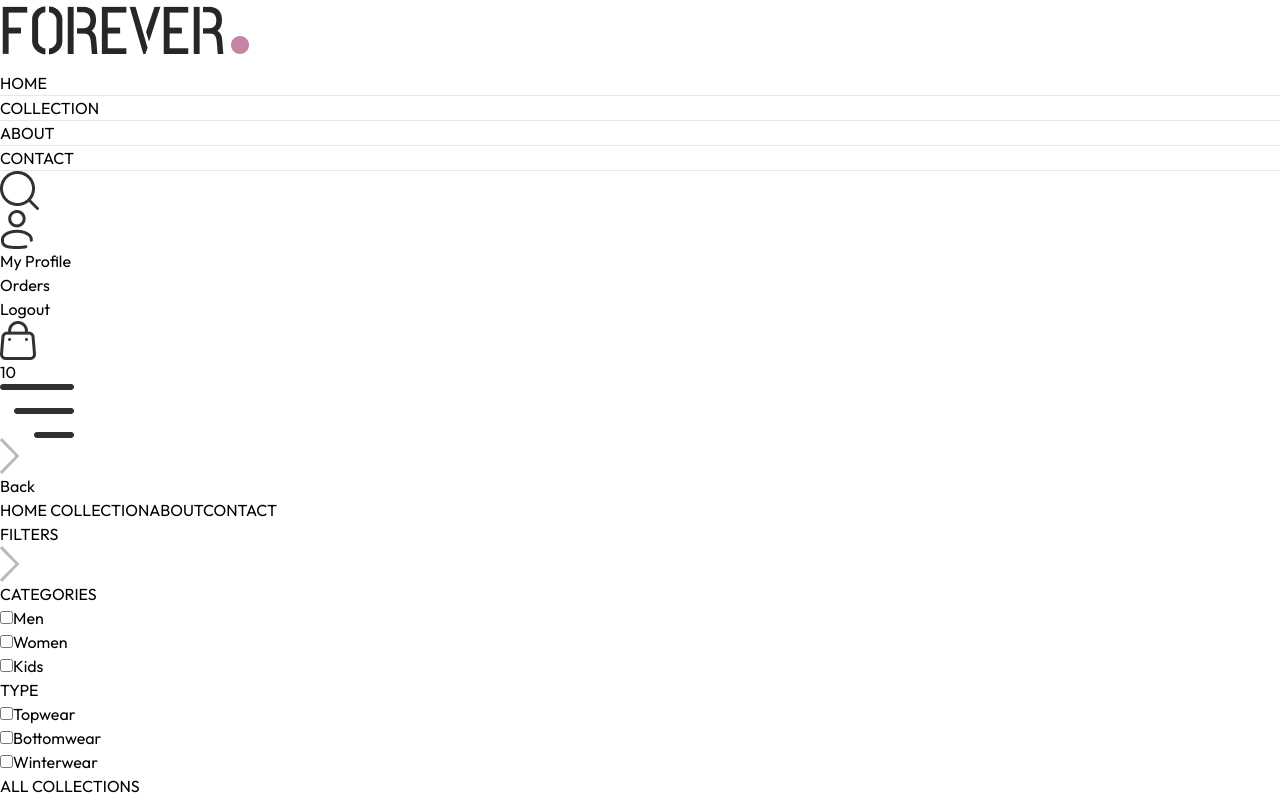
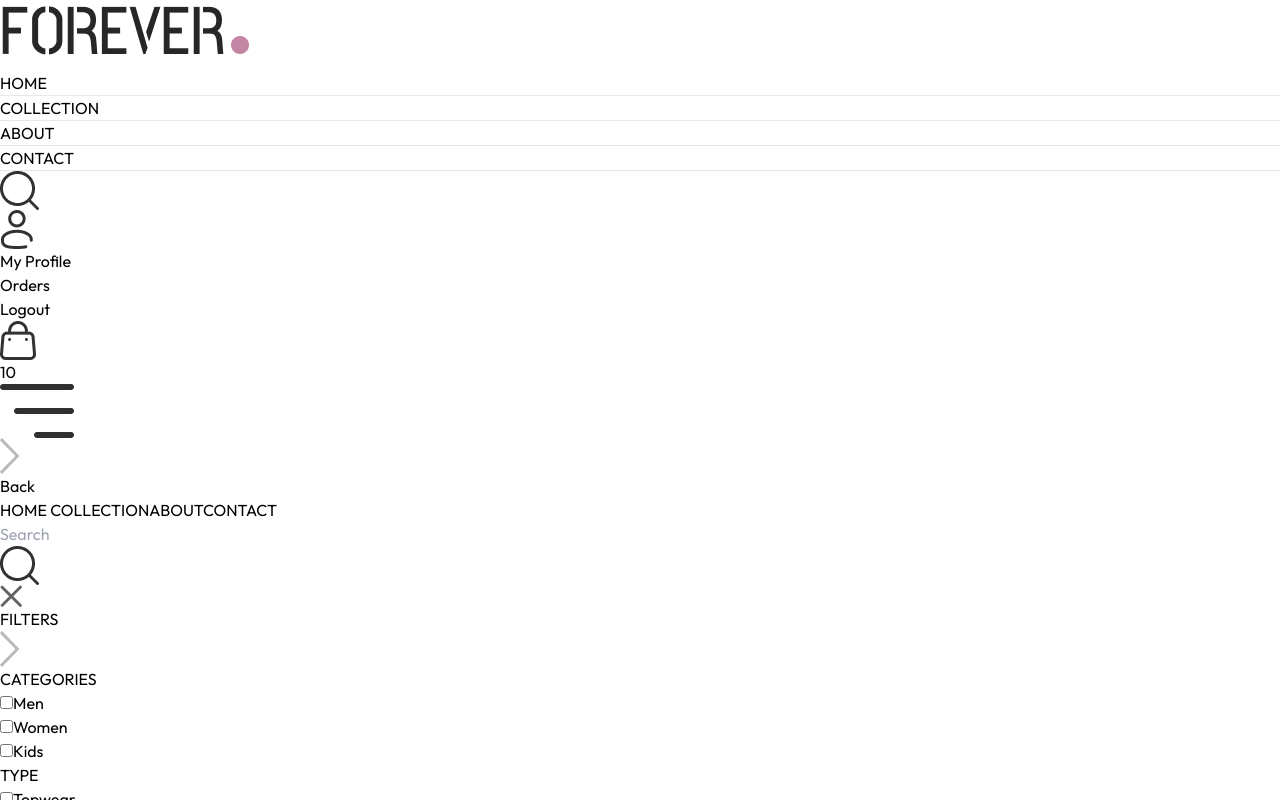
Before and after one commit to TaisiaKishynskaya/react-shop, a React (Vite) app in the folder ecommerce-shop/: page /collection in a window 1280 px wide. Both pictures are taken after a click on the picture 19 px from the left and 190 px from the top of the page. Shown: the top 800 px of the page. Built offline with nearby package versions, Linux system fonts and the light colour scheme.

Commit message:
Add Search feature

```diff
--- a/ecommerce-shop/src/App.jsx
+++ b/ecommerce-shop/src/App.jsx
@@ -11,12 +11,14 @@
 import Navbar from "./components/Navbar"
 import Cart from "./pages/Cart"
 import Footer from "./components/Footer"
+import SearchBar from "./components/SearchBar"
 
 const App = () => {
   return (
     <>
       <div className='px-4 sm:px-[7vw] lg:px-[9vw]'>
         <Navbar />
+        <SearchBar/>
         <Routes>
           <Route path='/' element={<Home/>} />
           <Route path='/collection' element={<Collection/>} />
--- a/ecommerce-shop/src/components/Navbar.jsx
+++ b/ecommerce-shop/src/components/Navbar.jsx
@@ -1,10 +1,13 @@
-import React, { useState } from 'react'
+import React, { useContext, useState } from 'react'
 import {assets} from '../assets/frontend_assets/assets'
 import { Link, NavLink } from 'react-router-dom'
+import { ShopContext } from '../context/ShopContext';
 
 
 const Navbar = () => {
     const [visible, setVisible] = useState(false);
+
+    const {setShowSearch} = useContext(ShopContext);
 
     return (
         <div className='flex items-center justify-between py-5 font-medium'>
@@ -34,7 +37,7 @@
             </ul>
 
             <div className='flex items-center gap-6'>
-                <img src={assets.search_icon} className='w-5 cursor-pointer' alt="" />
+                <img onClick={()=>setShowSearch(true)} src={assets.search_icon} className='w-5 cursor-pointer' alt="" />
 
                 <div className='group relative'>
                     <img src={assets.profile_icon} className='w-5 cursor-pointer' alt="" />
--- /dev/null
+++ b/ecommerce-shop/src/components/SearchBar.jsx
@@ -0,0 +1,31 @@
+import React, { useContext, useEffect, useState } from 'react'
+import { ShopContext } from '../context/ShopContext'
+import { assets } from '../assets/frontend_assets/assets';
+import { useLocation } from 'react-router-dom';
+
+const SearchBar = () => {
+    const {search, setSearch, showSearch, setShowSearch} = useContext(ShopContext);
+    const location = useLocation();
+    const [visible, setVisible] = useState(false);
+
+    useEffect(()=>{ // дефолтно есть при переходе на Collection страницу, а на других скрыто
+        if(location.pathname.includes('collection')){
+            setVisible(true);
+        }
+        else{
+            setVisible(false);
+        }
+    }, [location])
+
+  return showSearch && visible ? (
+    <div className='border-t border-b bg-gray-50 text-center'>
+        <div className='inline-flex items-center justify-center border border-gray-400 px-5 py-2 mx-3 rounded-full w-3/4 sm:w-1/2'>
+            <input value={search} onChange={(e)=>setSearch(e.target.value)} type="text" placeholder="Search" className='flex-1 outline-none bg-inherit text-sm'/>
+            <img className='w-4' src={assets.search_icon} alt=""/>
+        </div>
+      <img src={assets.cross_icon} className='inline w-3 cursor-pointer' onClick={()=>setShowSearch(false)} alt=""/>
+    </div>
+  ) : null
+}
+
+export default SearchBar
--- a/ecommerce-shop/src/context/ShopContext.jsx
+++ b/ecommerce-shop/src/context/ShopContext.jsx
@@ -1,4 +1,4 @@
-import { createContext } from "react";
+import { createContext, useState } from "react";
 import { products } from "../assets/frontend_assets/assets";
 
 export const ShopContext = createContext();
@@ -6,9 +6,12 @@
 const ShopContextProvider = (props) =>{
     const currency = "$";
     const delivery_fee = 10;
+    const [search, setSearch] = useState('');
+    const [showSearch, setShowSearch] = useState(false);
 
     const value = {
-        products, currency, delivery_fee
+        products, currency, delivery_fee,
+        search, setSearch, showSearch, setShowSearch
     }
 
     return(
--- a/ecommerce-shop/src/pages/Collection.jsx
+++ b/ecommerce-shop/src/pages/Collection.jsx
@@ -5,7 +5,7 @@
 import ProductItem from '../components/ProductItem';
 
 const Collection = () => {
-  const {products} = useContext(ShopContext);
+  const {products, search, showSearch} = useContext(ShopContext);
   const [showFilter, setShowFilter] = useState(false); // когда маленький экран - false скрывает выпадающие фильтры
   const [filterProducts, setFilerProducts] = useState([]);
   const [category, setCategory] = useState([]);
@@ -32,6 +32,10 @@
   const applyFilter = () =>{
     let productsCopy = products.slice();
 
+    if(showSearch && search){
+      productsCopy = productsCopy.filter(item => item.name.toLowetCase().includes(search.toLowetCase()));
+    }
+
     if (category.length > 0 ){
       productsCopy = productsCopy.filter(item=>category.includes(item.category));
     }
@@ -45,7 +49,7 @@
 
   useEffect(()=>{
     applyFilter();
-  },[category,setCategory])
+  },[category,setCategory, search, showSearch])
 
   return (
     <div className='flex flex-col sm:flex-row gap-1 sm:gap-10 pt-10 border-t'>
```
